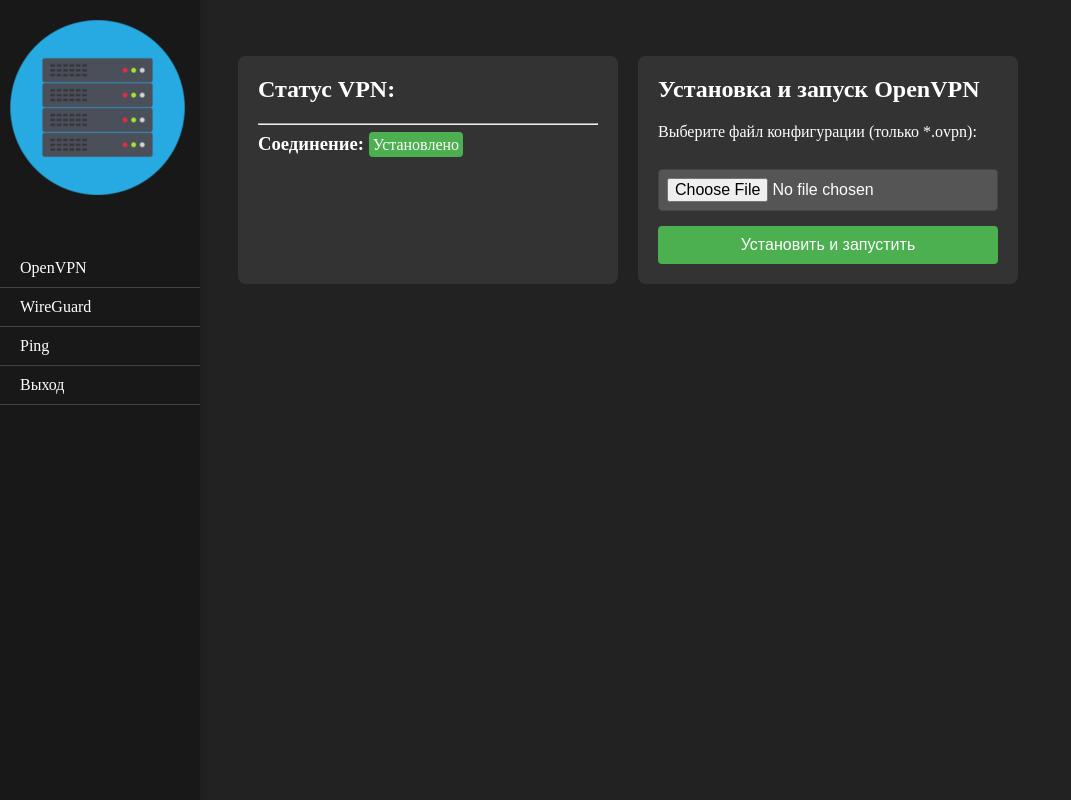
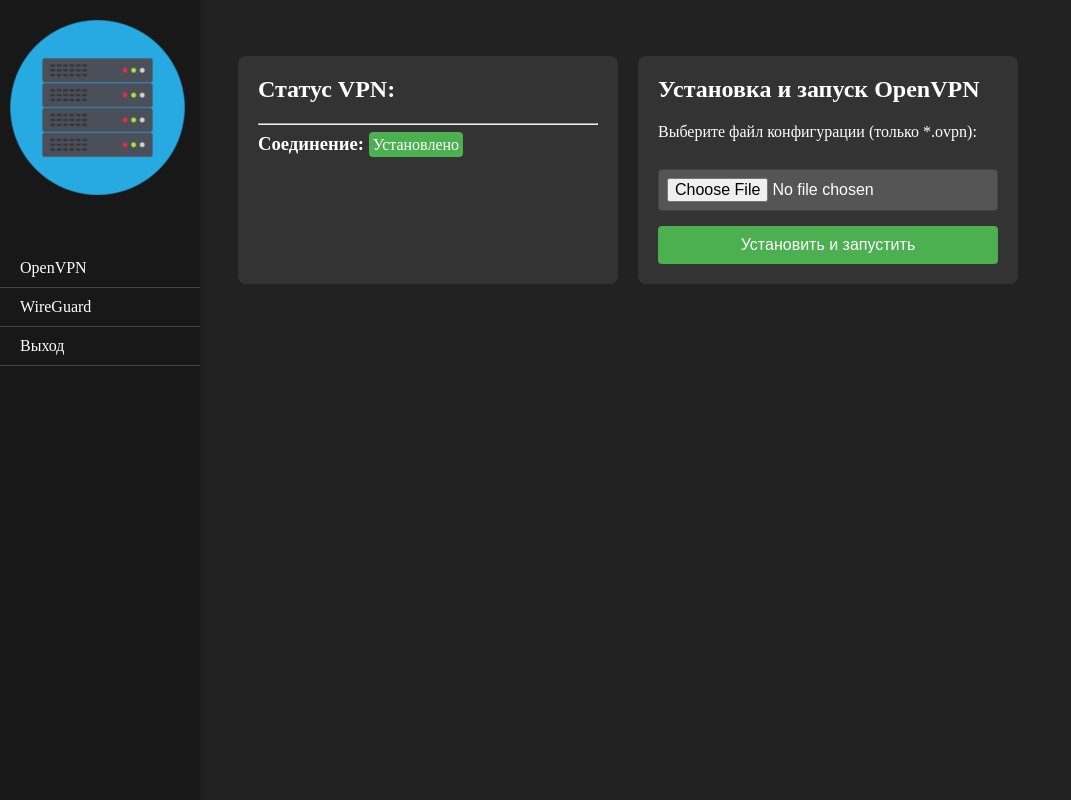
Before and after one commit to MineVPN/UniversalWebVPNCabinet, a PHP site: page /cabinet.php in a window 1280 px wide. Shown: the whole page, without its empty margins (0-1071 px from the left). Run offline with PHP 8.4, Linux system fonts and the light colour scheme; the visitor is signed in with stand-in values (Sample User, id 1).

Commit message:
Update cabinet.php

```diff
--- a/cabinet.php
+++ b/cabinet.php
@@ -65,7 +65,7 @@ if (!array_key_exists($menu_item, $menu_pages)) {
         <img src="logo.png" class="logo">
         <a class="menu-item" href="cabinet.php?menu=openvpn">OpenVPN</a>
         <a class="menu-item" href="cabinet.php?menu=wireguard">WireGuard</a>
-        <a class="menu-item" href="cabinet.php?menu=ping">Ping</a>
+        <!--a class="menu-item" href="cabinet.php?menu=ping">Ping</a-->
         <a class="menu-item" href="logout.php">Выход</a>
     </div>
 
```
